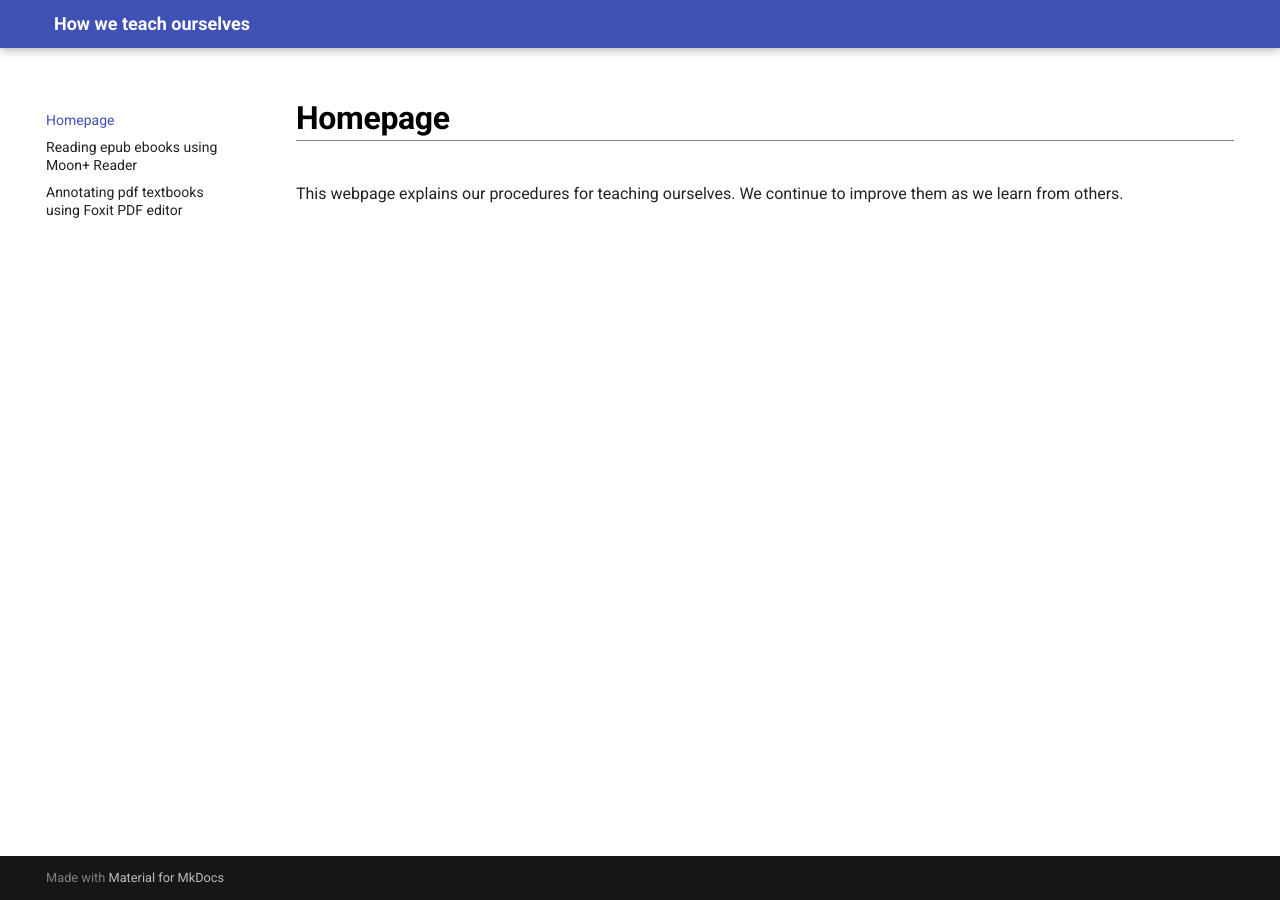
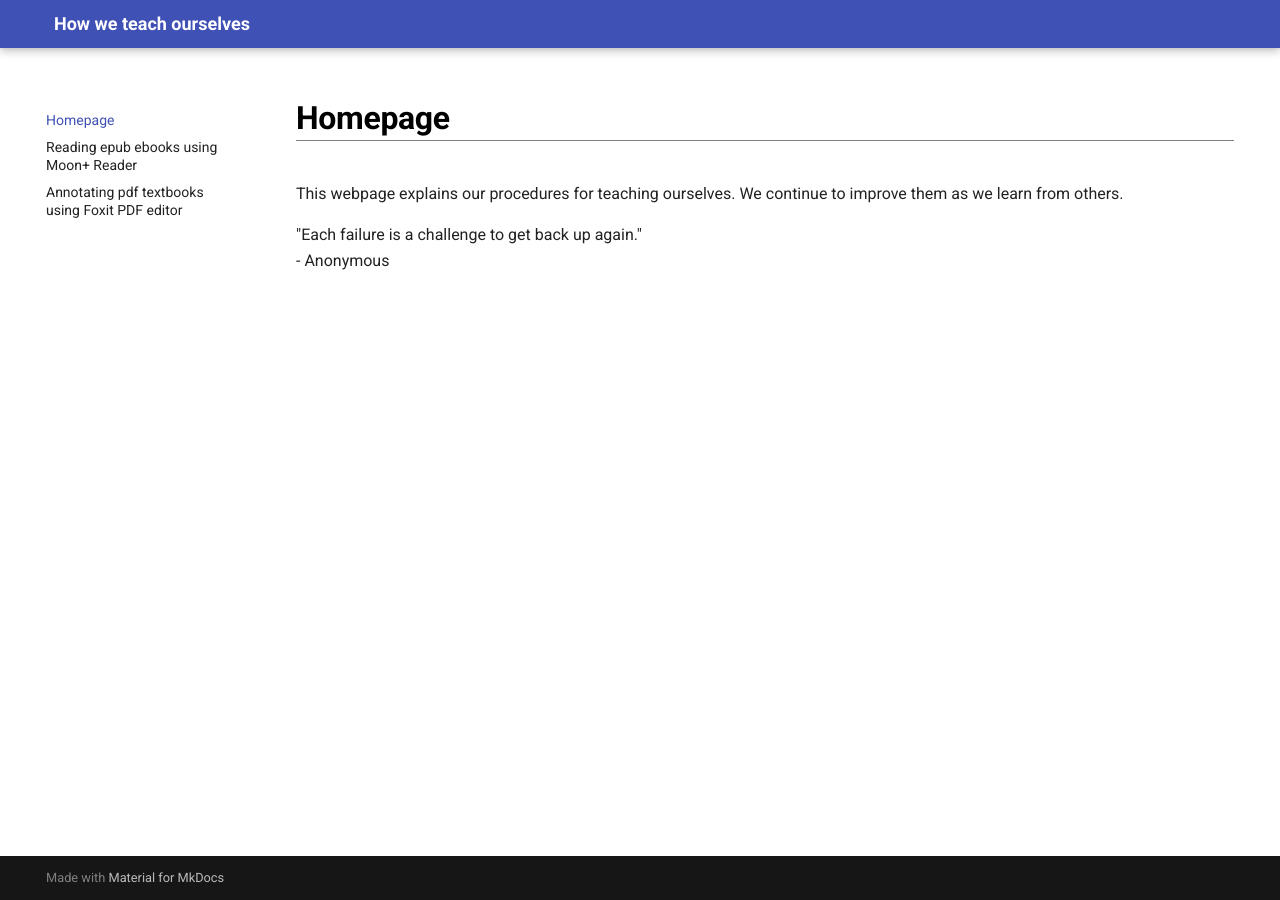
Before and after one commit to maximilian-ho/how-we-teach-ourselves, an MkDocs documentation site: the page built from docs/index.md, in a window 1280 px wide. Built offline with MkDocs 1.6.1 and Material for MkDocs 9.7.7, drawn with Linux system fonts in a browser that asks for light colours.

Commit message:
Update index.md

```diff
--- a/docs/index.md
+++ b/docs/index.md
@@ -1,3 +1,6 @@
 # Homepage
 
 This webpage explains our procedures for teaching ourselves. We continue to improve them as we learn from others.
+
+"Each failure is a challenge to get back up again."
+\- Anonymous
```
